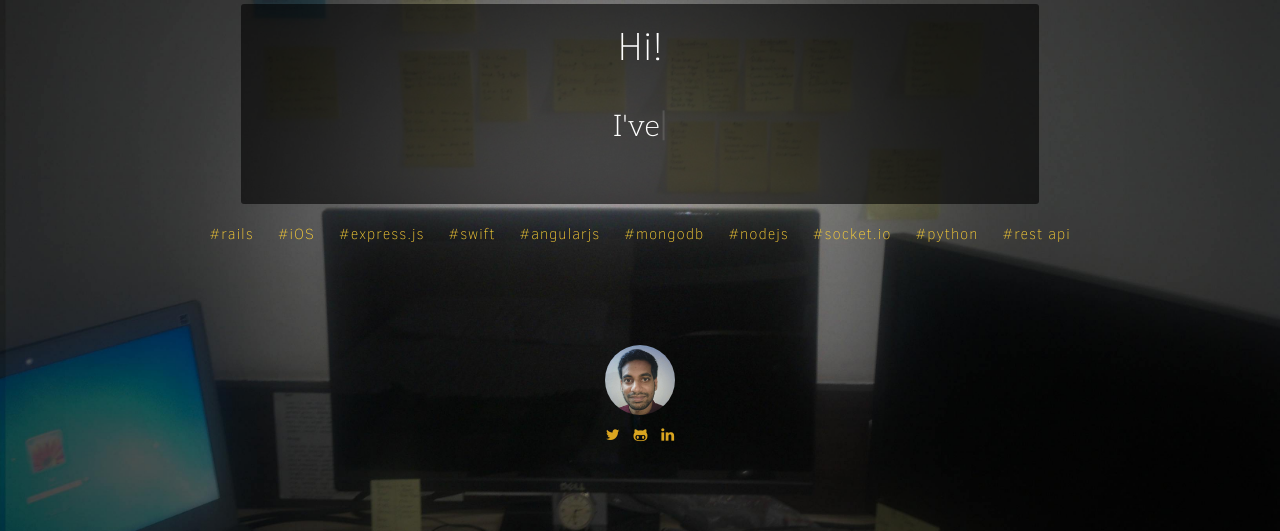
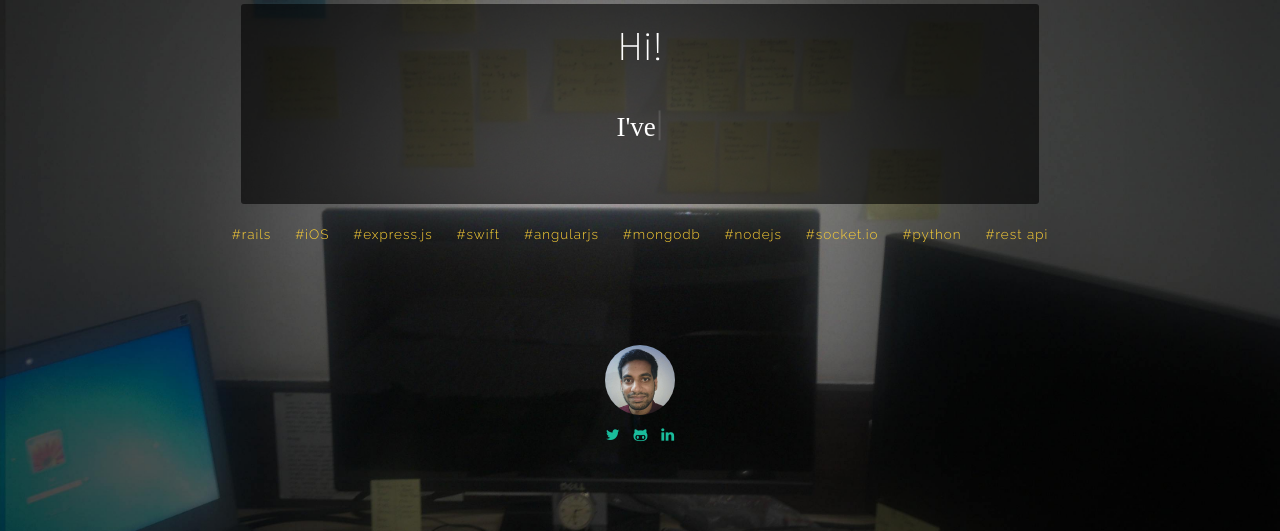
Before and after one commit to arrc/arrc.github.io, a Jekyll site: the page built from index.html, in a window 1280 px wide. Shown: the part 196-727 px from the top of the page. Built offline with Jekyll 4.4.1, drawn with Linux system fonts in a browser that asks for light colours; some web fonts are replaced.

Commit message:
applied new theme color to hero section.

```diff
--- a/_sass/home/_contact.scss
+++ b/_sass/home/_contact.scss
@@ -11,7 +11,7 @@ section.ar_contact {
     justify-content: space-between;
 
     .section-heading {
-        color: goldenrod !important;
+        color: $theme-primary !important;
     }
 
     textarea {
@@ -28,5 +28,15 @@ section.ar_contact {
            pointer-events: none;
            cursor: default;
         }
+
+        .social-buttons {
+            li a {
+                &:hover,
+                &:focus,
+                &:active {
+                    background-color: $theme-primary;
+                }
+            }
+        }
     }
 }
--- a/_sass/home/_hero.scss
+++ b/_sass/home/_hero.scss
@@ -43,18 +43,17 @@
             width: 70%;
 
              .ar_i_hi {
-//                 font-family: 'aleo-light';
+                font-family: 'Raleway';
                  font-family: 'clearsans-thin';
                  font-style: normal;
              }
              .ar_i_typewritter {
                  display: inline-block;
-                 font-family: 'aleo-light';
-//                 font-family: monospace;
+                 font-family: 'Slabo 13px';
                  text-transform: none;
                  font-weight: normal;
-                 font-size: 2em;
-                 line-height: 2em;
+                 font-size: 1.8em;
+                 line-height: 1.8em;
              }
 
              .typed-cursor {
@@ -69,9 +68,10 @@
          }
 
          .ar_i_tag {
-             font-family: 'clearsans-thin';
-             font-size: 1em;
-             line-height: 1em;
+             font-family: 'Raleway';
+             font-weight: 300;
+             font-size: 0.9em;
+             line-height: 0.9em;
              letter-spacing: 1px;
              padding: 10px;
              text-decoration: none;
@@ -110,7 +110,7 @@
              .ar_i_links {
                  margin: 0 auto;
                  a {
-                     color: goldenrod;
+                     color: $theme-primary;
                  }
              }
 
```
